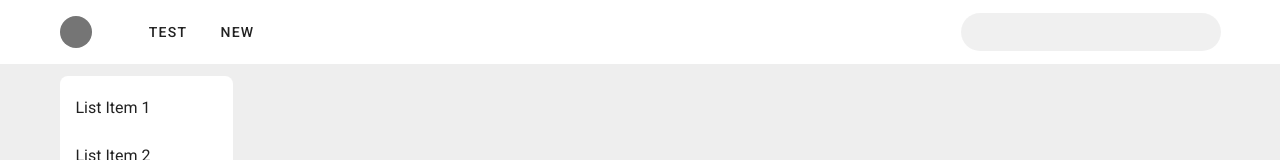
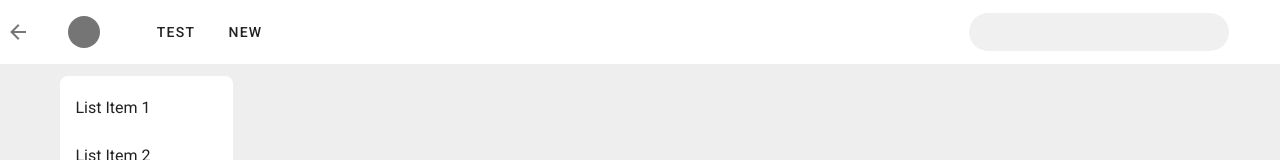
Before and after one commit to moHaHa/leaflet-lib-test, a Vue app: page /quick-start in a window 1280 px wide. Shown: the top 160 px of the page. Built offline with nearby package versions, Linux system fonts and the light colour scheme; what vue-clipboard2 would draw is missing.

Commit message:
LLT-9[qucik-start module > update layout]

```diff
--- a/src/modules/quick-start/layout/index-layout.vue
+++ b/src/modules/quick-start/layout/index-layout.vue
@@ -1,39 +1,6 @@
 <template>
   <v-app id="inspire">
-    <v-app-bar
-      app
-      color="white"
-      flat
-    >
-      <v-container class="py-0 fill-height">
-        <v-avatar
-          class="mr-10"
-          color="grey darken-1"
-          size="32"
-        ></v-avatar>
-
-        <v-btn
-          v-for="link , index in links"
-          :key="index"
-          text
-          :to="link.link"
-        >
-          {{ link.text }}
-        </v-btn>
-
-        <v-spacer></v-spacer>
-
-        <v-responsive max-width="260">
-          <v-text-field
-            dense
-            flat
-            hide-details
-            rounded
-            solo-inverted
-          ></v-text-field>
-        </v-responsive>
-      </v-container>
-    </v-app-bar>
+    <mh-module-nav-bar :links="links" />
 
     <v-main class="grey lighten-3">
       <v-container>
```
